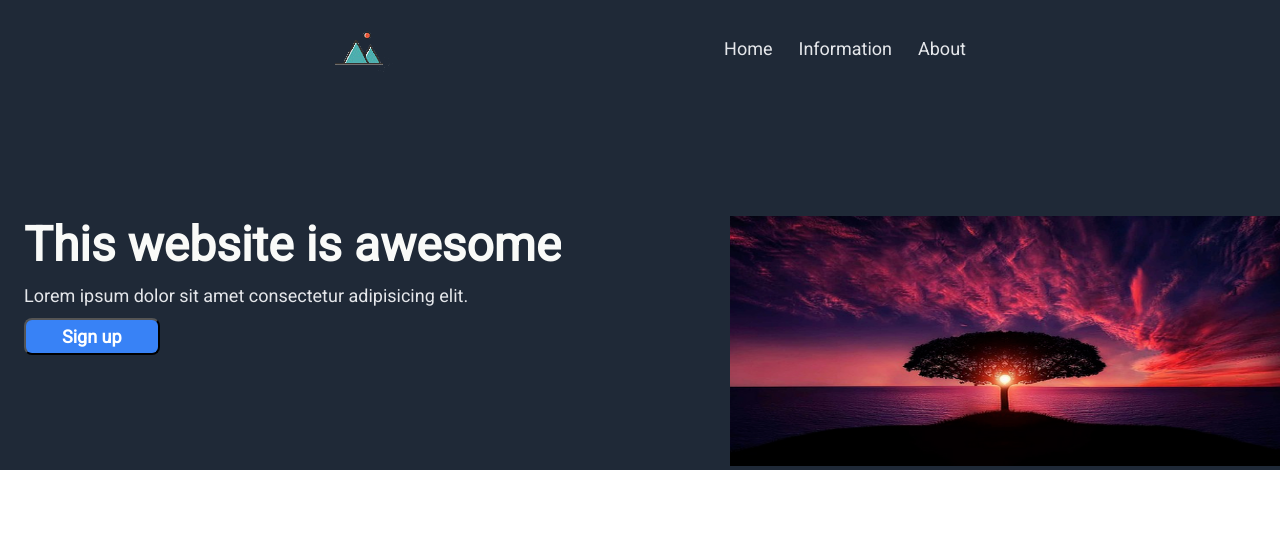
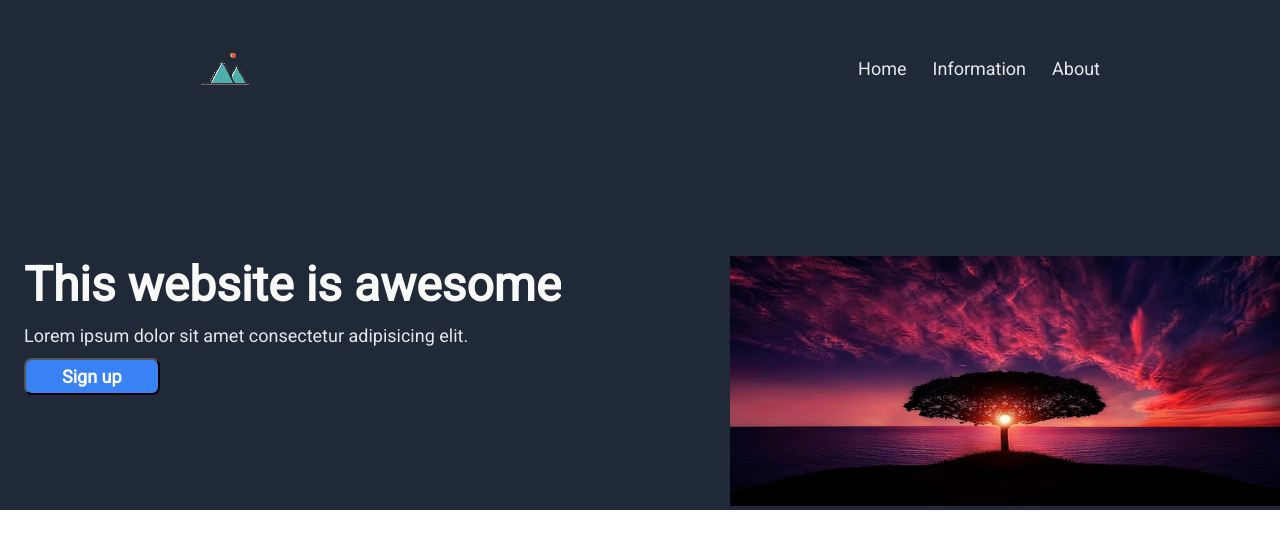
Before and after one commit to rjaranas/landing_page_sol, a plain HTML site: page index.html in a window 1280 px wide. Drawn offline with Linux system fonts and the light colour scheme.

Commit message:
header fix: space-between on header

```diff
--- a/styles.css
+++ b/styles.css
@@ -21,7 +21,10 @@ header {
     font-size: 24px;
     color: #f9faf8;
     margin-bottom: 120px;
-    justify-content: space-evenly;
+    justify-content: space-between;
+    padding: 20px;
+    margin-right: 160px;
+    margin-left: 160px;
 }
 
 ul {
```
